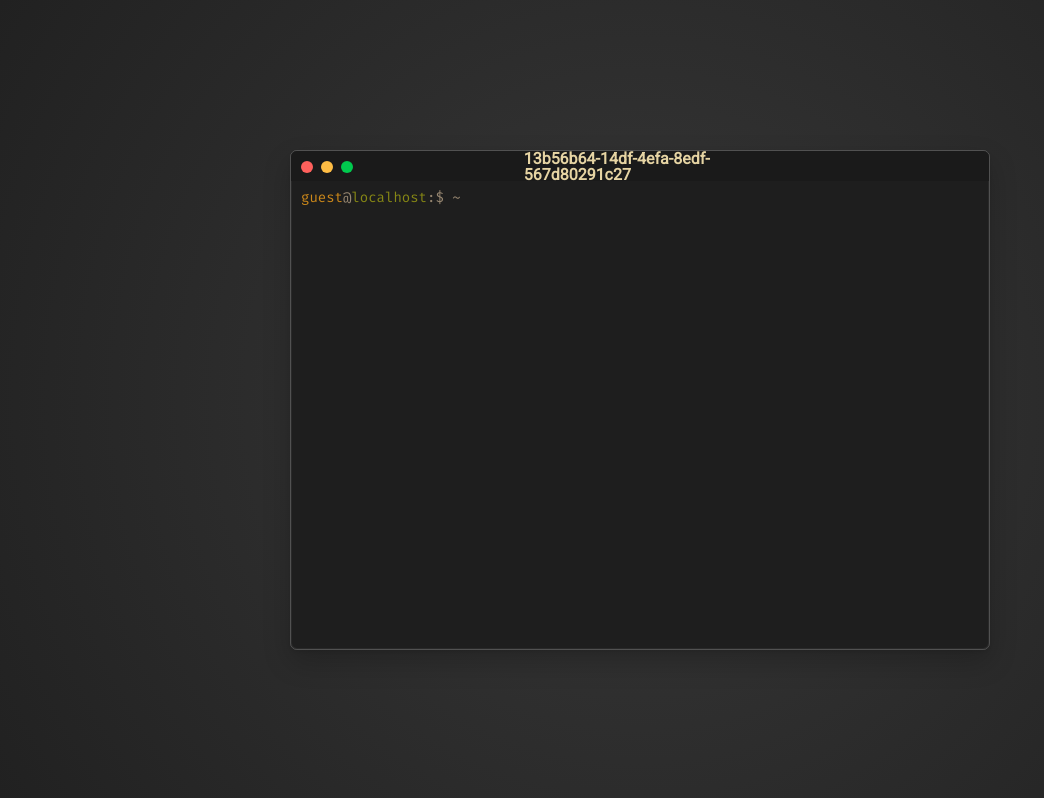
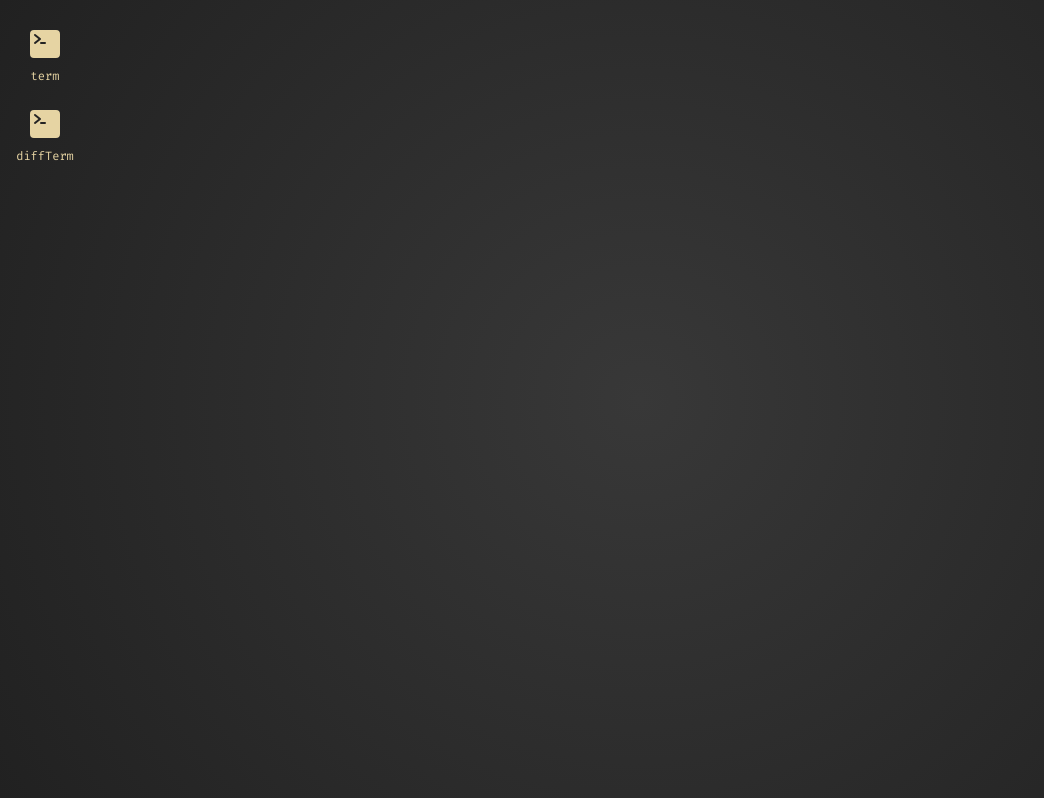
Before and after one commit to MMuii/jsdesk, a React (Create React App) app: page / in a window 1280 px wide. Shown: the whole page, without its empty margins (0-1044 px from the left). Built offline with nearby package versions, Linux system fonts and the light colour scheme.

Commit message:
Add desktop icons

```diff
--- a/package.json
+++ b/package.json
@@ -17,6 +17,7 @@
     "polished": "^4.2.2",
     "react": "^18.1.0",
     "react-dom": "^18.1.0",
+    "react-icons": "^4.7.1",
     "react-is": "^18.2.0",
     "react-scripts": "5.0.1",
     "styled-components": "^5.3.5",
--- /dev/null
+++ b/src/components/Desktop/IconsContainer.tsx
@@ -0,0 +1,46 @@
+import { DesktopIcon } from 'components/DesktopIcon';
+import { Terminal } from 'components/Terminal';
+import { RenderableWindow } from 'utils/hooks/useWindowManager';
+import { IoTerminal } from 'react-icons/io5';
+import { DesktopIconsContainer } from './styled';
+
+interface Props {
+  openWindow: (window: RenderableWindow) => void;
+}
+
+interface DesktopIcon {
+  openingWindow: RenderableWindow;
+  name: string;
+  icon: React.ReactElement;
+}
+
+const initialTerminal: RenderableWindow = {
+  id: window.crypto.randomUUID(),
+  component: <Terminal />,
+  name: 'term',
+  windowProps: {
+    width: 700,
+    height: 500,
+  },
+};
+
+const initialDesktopIcons: DesktopIcon[] = [
+  { openingWindow: initialTerminal, name: 'term', icon: <IoTerminal /> },
+  { openingWindow: initialTerminal, name: 'diffTerm', icon: <IoTerminal /> },
+];
+
+export const IconsContainer = ({ openWindow }: Props) => {
+  const renderIcons = () => {
+    return initialDesktopIcons.map(({ openingWindow, name, icon }, idx) => (
+      <DesktopIcon
+        onDoubleClick={() => openWindow(openingWindow)}
+        tabIndex={0}
+        name={name}
+        icon={icon}
+        key={idx} // TODO - replace this after implementing icons reorder
+      />
+    ));
+  };
+
+  return <DesktopIconsContainer>{renderIcons()}</DesktopIconsContainer>;
+};
--- a/src/components/Desktop/index.tsx
+++ b/src/components/Desktop/index.tsx
@@ -1,38 +1,55 @@
-import { useRef } from 'react';
+import React, { useRef } from 'react';
 import { Terminal } from 'components/Terminal';
 import { Window } from 'components/Window';
 import { DragContainer } from './styled';
 import { RenderableWindow, useWindowManager } from 'utils/hooks/useWindowManager';
+import { PicturePreview } from 'components/PicturePreview';
+import { IconsContainer } from './IconsContainer';
 
-const initialTerminalId = window.crypto.randomUUID();
-const initialTerminalId2 = window.crypto.randomUUID();
+// const initialTerminal: RenderableWindow = {
+//   id: window.crypto.randomUUID(),
+//   component: <Terminal />,
+//   name: 'term',
+//   windowProps: {
+//     width: 700,
+//     height: 500,
+//   },
+// };
 
-const initialTerminal: RenderableWindow = {
-  id: initialTerminalId,
-  component: <Terminal />,
-  name: initialTerminalId,
-};
+// const initialWindow: RenderableWindow = {
+//   id: window.crypto.randomUUID(),
+//   component: <PicturePreview imgName="floppa.jpeg" />,
+//   name: 'ImgViewer',
+// };
 
 export const Desktop = () => {
-  const { windows, focusWindow, zIndexList } = useWindowManager([
-    initialTerminal,
-    { id: initialTerminalId2, component: <Terminal />, name: initialTerminalId2 },
+  const { windows, openWindow, focusWindow, closeWindow, zIndexList } = useWindowManager([
+    // initialTerminal,
+    // initialWindow,
   ]);
   const dragContainerRef = useRef<HTMLDivElement | null>(null);
 
   return (
     <DragContainer ref={dragContainerRef}>
-      {windows.map(({ id, component, name }) => {
+      <IconsContainer openWindow={openWindow} />
+      {windows.map(({ id, component, name, windowProps, componentProps }) => {
+        const componentWithCustomProps = React.cloneElement(component, {
+          ...component.props,
+          ...componentProps,
+        });
+
         return (
           <Window
             dragContainerRef={dragContainerRef}
             key={id}
             isFocused={zIndexList[0] === id}
             onFocus={() => focusWindow(id)}
+            onWindowClose={() => closeWindow(id)}
             name={name}
             zIndex={100 - zIndexList.indexOf(id)}
+            {...windowProps}
           >
-            {component}
+            {componentWithCustomProps}
           </Window>
         );
       })}
--- a/src/components/Desktop/styled.ts
+++ b/src/components/Desktop/styled.ts
@@ -7,7 +7,23 @@ export const DragContainer = styled.div`
   max-height: 100%;
   overflow: hidden;
   position: relative;
-  /* display: flex;
-  align-items: center;
-  justify-content: space-around; */
 `;
+
+export const DesktopIconsContainer = styled.div`
+  width: 100%;
+  max-width: 100%;
+  height: 100%;
+  max-height: 100%;
+  overflow: hidden;
+  padding: 2rem;
+
+  position: absolute;
+  top: 0;
+  left: 0;
+
+  display: grid;
+  gap: 1rem;
+  grid-auto-columns: 5rem;
+  grid-auto-rows: 7rem;
+  grid-auto-flow: 'row';
+`;
--- /dev/null
+++ b/src/components/DesktopIcon/index.tsx
@@ -0,0 +1,17 @@
+import { IconContainer } from './styled';
+
+interface Props {
+  onDoubleClick: () => void;
+  tabIndex: number;
+  name: string;
+  icon: React.ReactElement;
+}
+
+export const DesktopIcon = ({ onDoubleClick, tabIndex, icon, name }: Props) => {
+  return (
+    <IconContainer onDoubleClick={onDoubleClick} tabIndex={tabIndex}>
+      {icon}
+      <div>{name}</div>
+    </IconContainer>
+  );
+};
--- /dev/null
+++ b/src/components/DesktopIcon/styled.ts
@@ -0,0 +1,42 @@
+import { darken, getLuminance, lighten } from 'polished';
+import styled from 'styled-components';
+
+export const IconContainer = styled.div`
+  display: flex;
+  flex-direction: column;
+  align-items: center;
+  justify-content: center;
+
+  > svg {
+    width: 3.8rem;
+    height: 3.8rem;
+    padding: 0.3rem;
+  }
+
+  > div {
+    margin-top: 0.4rem;
+    font-size: 1.2rem;
+    padding: 0.3rem;
+    border-radius: 0.3rem;
+  }
+
+  &:focus {
+    outline: none;
+
+    > svg {
+      border: 2px solid
+        ${({ theme }) => {
+          const luminance = getLuminance(theme.background);
+          const colorTransformFn = luminance >= 0.5 ? darken : lighten;
+
+          return colorTransformFn(0.3, theme.background);
+        }};
+      border-radius: 0.8rem;
+    }
+
+    > div {
+      background: ${({ theme }) => theme.foreground};
+      color: ${({ theme }) => theme.background};
+    }
+  }
+`;
--- /dev/null
+++ b/src/components/PicturePreview/index.tsx
@@ -0,0 +1,21 @@
+import { useEffect, useState } from 'react';
+
+interface Props {
+  imgName: string;
+}
+
+export const PicturePreview = ({ imgName }: Props) => {
+  const [image, setImage] = useState();
+
+  useEffect(() => {
+    import(`./../../assets/img/${imgName}`).then(resp => {
+      setImage(resp.default);
+    });
+  }, [imgName]);
+
+  return (
+    <div>
+      <img src={image} alt="Floppa" />
+    </div>
+  );
+};
--- a/src/components/Window/index.tsx
+++ b/src/components/Window/index.tsx
@@ -1,3 +1,4 @@
+import { useRef, useState } from 'react';
 import {
   WindowContainer,
   WindowBarButtonContainer,
@@ -5,17 +6,18 @@ import {
   WindowName,
   WindowBar,
 } from 'components/Window/styled';
-import { useDragControls } from 'framer-motion';
-import { useEffect, useRef, useState } from 'react';
-import { flushSync } from 'react-dom';
+import { useDragControls, Variants } from 'framer-motion';
 
 interface Props {
   children: React.ReactNode;
   dragContainerRef: React.MutableRefObject<HTMLDivElement | null>;
   isFocused: boolean;
   onFocus: () => void;
+  onWindowClose: () => void;
   name: string;
   zIndex: number;
+  width?: number;
+  height?: number;
   onWindowClick?: (e?: any) => void;
 }
 
@@ -27,39 +29,58 @@ interface FullScreenState {
   };
 }
 
-const variants = {
+interface WindowVariantArgs {
+  left: number;
+  top: number;
+  width?: number;
+  height?: number;
+}
+
+const variants: Variants = {
   fullScreen: {
-    // position: 'fixed',
     x: 0,
     y: 0,
     height: '100vh',
     width: '100vw',
+    opacity: 1,
+    transition: {
+      duration: 0.3,
+    },
   },
-  window: (variant: any) => {
-    console.log('variant:', variant);
-    return {
-      x: variant.left,
-      y: variant.top,
-      height: '50rem',
-      width: '70rem',
-    };
-  },
+  window: ({ left, top, height, width }: WindowVariantArgs) => ({
+    x: left,
+    y: top,
+    height: height === undefined ? 'min-content' : height,
+    width: width === undefined ? 'min-content' : width,
+    opacity: 1,
+    transition: {
+      duration: 0.2,
+    },
+  }),
+  initial: ({ left, top }: WindowVariantArgs) => ({
+    x: left - 70,
+    y: top - 70,
+    width: 200,
+    height: 200,
+    opacity: 0,
+  }),
 };
 
-// TODO - move ShellProvider down into Terminal component
 export const Window = ({
   dragContainerRef,
   onFocus,
+  onWindowClose,
   onWindowClick,
   isFocused,
   name,
   zIndex,
   children,
+  width,
+  height,
 }: Props) => {
-  const [isClosed, setIsClosed] = useState<boolean>(false);
   const [fullScreenState, setFullScreenState] = useState<FullScreenState>(() => {
-    const left = window.innerWidth / 2 - 700 / 2;
-    const top = window.innerHeight / 2 - 500 / 2;
+    const left = window.innerWidth / 2 - (width ?? 300) / 2;
+    const top = window.innerHeight / 2 - (height ?? 300) / 2;
 
     return {
       isFullScreen: false,
@@ -71,9 +92,7 @@ export const Window = ({
 
   const setFullScreen = () => {
     const { top, left } = windowContainerRef.current!.getBoundingClientRect();
-    flushSync(() => {
-      setFullScreenState({ isFullScreen: true, beforeFullScreenPosition: { top, left } });
-    });
+    setFullScreenState({ isFullScreen: true, beforeFullScreenPosition: { top, left } });
   };
 
   const minimizeWindow = () => {
@@ -82,8 +101,6 @@ export const Window = ({
       beforeFullScreenPosition: { ...prev.beforeFullScreenPosition },
     }));
   };
-
-  if (isClosed) return null;
 
   return (
     <WindowContainer
@@ -96,11 +113,13 @@ export const Window = ({
       dragElastic={0}
       dragMomentum={false}
       variants={variants}
-      initial="window"
+      initial="initial"
       animate={fullScreenState.isFullScreen ? 'fullScreen' : 'window'}
       custom={{
         top: fullScreenState.beforeFullScreenPosition.top,
         left: fullScreenState.beforeFullScreenPosition.left,
+        width,
+        height,
       }}
       transition={{
         type: 'tween',
@@ -115,8 +134,8 @@ export const Window = ({
         onDoubleClick={fullScreenState.isFullScreen ? minimizeWindow : setFullScreen}
         isDraggable={!fullScreenState.isFullScreen}
       >
-        <WindowBarButtonContainer>
-          <WindowBarButton onClick={() => setIsClosed(true)} />
+        <WindowBarButtonContainer $isFocused={isFocused}>
+          <WindowBarButton onClick={onWindowClose} />
           <WindowBarButton onClick={minimizeWindow} />
           <WindowBarButton onClick={setFullScreen} />
         </WindowBarButtonContainer>
--- a/src/components/Window/styled.ts
+++ b/src/components/Window/styled.ts
@@ -19,6 +19,7 @@ export const WindowContainer = styled(motion.div)<{ $isFocused: boolean; $zIndex
   grid-template-rows: min-content 1fr;
   grid-template-columns: 1fr;
   z-index: ${({ $zIndex }) => $zIndex};
+  transition: box-shadow 0.15s;
 
   ${({ $isFocused }) =>
     $isFocused &&
@@ -35,10 +36,11 @@ export const WindowBar = styled.div<{ isDraggable: boolean }>`
     const { lightness } = parseToHsl(theme.background);
     return darken(lightness / 8, theme.background);
   }};
-  display: grid;
+  position: relative;
+  /* display: grid;
   grid-template-columns: repeat(3, 1fr);
   grid-template-rows: 1fr;
-  place-items: center;
+  place-items: center; */
 
   ${({ isDraggable }) =>
     isDraggable &&
@@ -51,16 +53,7 @@ export const WindowBar = styled.div<{ isDraggable: boolean }>`
     `}
 `;
 
-export const WindowBarButtonContainer = styled.div`
-  display: flex;
-  width: 100%;
-  height: 100%;
-  align-items: center;
-
-  > div {
-    margin-right: 0.8rem;
-    position: relative;
-
+const windowButtonsStyleWhenFocused = css`
   &:hover {
     cursor: pointer;
   }
@@ -152,6 +145,29 @@ export const WindowBarButtonContainer = styled.div`
       }
     }
   }
+`;
+
+const windowButtonsStyleNotFocused = css`
+  &:nth-child(1) {
+    margin-left: 1rem;
+  }
+
+  background: ${({ theme }) => lighten(0.05, theme.background)};
+  opacity: 1;
+`;
+
+export const WindowBarButtonContainer = styled.div<{ $isFocused: boolean }>`
+  display: flex;
+  width: 100%;
+  height: 100%;
+  align-items: center;
+
+  > div {
+    margin-right: 0.8rem;
+    position: relative;
+
+    ${({ $isFocused }) =>
+      $isFocused ? windowButtonsStyleWhenFocused : windowButtonsStyleNotFocused};
   }
 `;
 
@@ -166,4 +182,8 @@ export const WindowName = styled.div`
   font-family: 'Roboto', sans-serif;
   font-size: 1.6rem;
   font-weight: bold;
+  position: absolute;
+  left: 50%;
+  top: 50%;
+  transform: translate(-50%, -50%);
 `;
--- /dev/null
+++ b/src/images.d.ts
@@ -0,0 +1,2 @@
+declare module '*.jpg';
+declare module '*.jpeg';
--- a/src/utils/hooks/useWindowManager.ts
+++ b/src/utils/hooks/useWindowManager.ts
@@ -4,16 +4,20 @@ export interface RenderableWindow {
   component: React.ReactElement;
   id: string;
   name: string;
-  props?: object;
+  windowProps?: {
+    width?: number;
+    height?: number;
+  };
+  componentProps?: object;
 }
 
 export const useWindowManager = (startingWindows: RenderableWindow[]) => {
   const [windows, setWindows] = useState<RenderableWindow[]>(startingWindows);
   const [zIndexList, setZIndexList] = useState<string[]>(startingWindows.map(window => window.id));
 
-  const addWindow = (component: React.ReactElement, name: string) => {
+  const openWindow = ({ component, name, windowProps }: RenderableWindow) => {
     const id = window.crypto.randomUUID();
-    setWindows(prev => [...prev, { id, component, name }]);
+    setWindows(prev => [...prev, { id, component, name, windowProps }]);
     setZIndexList(prev => [id, ...prev]);
   };
 
@@ -22,9 +26,14 @@ export const useWindowManager = (startingWindows: RenderableWindow[]) => {
     setZIndexList(prev => [...prev.splice(windowToFocusIndex, 1), ...prev]);
   };
 
+  const closeWindow = (id: string) => {
+    setWindows(prev => prev.filter(w => w.id !== id));
+  };
+
   return {
     windows,
-    addWindow,
+    openWindow,
+    closeWindow,
     zIndexList,
     focusWindow,
   };
```
Also changed, not shown: src/assets/img/floppa.jpeg (added), 1 other file (tests, documents, lock files or other folders). Lines whose indentation alone changed are shown as unchanged.
